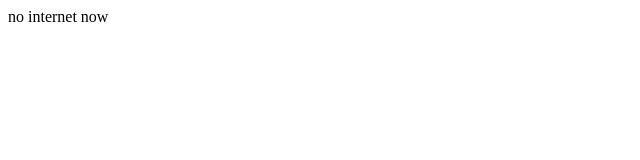
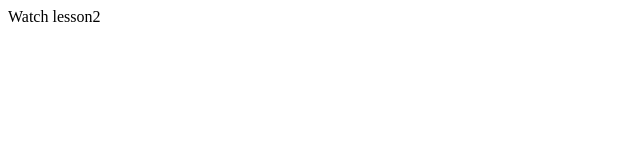
Before and after one commit to Cheglok/device, a plain HTML site: page index.html in a window 1280 px wide. Shown: the full height of the page, 0-640 px from the left. Drawn offline with Linux system fonts and the light colour scheme.

Commit message:
Watch lesson2

```diff
--- a/index.html
+++ b/index.html
@@ -5,6 +5,6 @@
     <title>HTML Academy: Девайс</title>
   </head>
   <body>
-  no internet now
+  Watch lesson2
   </body>
 </html>
```
